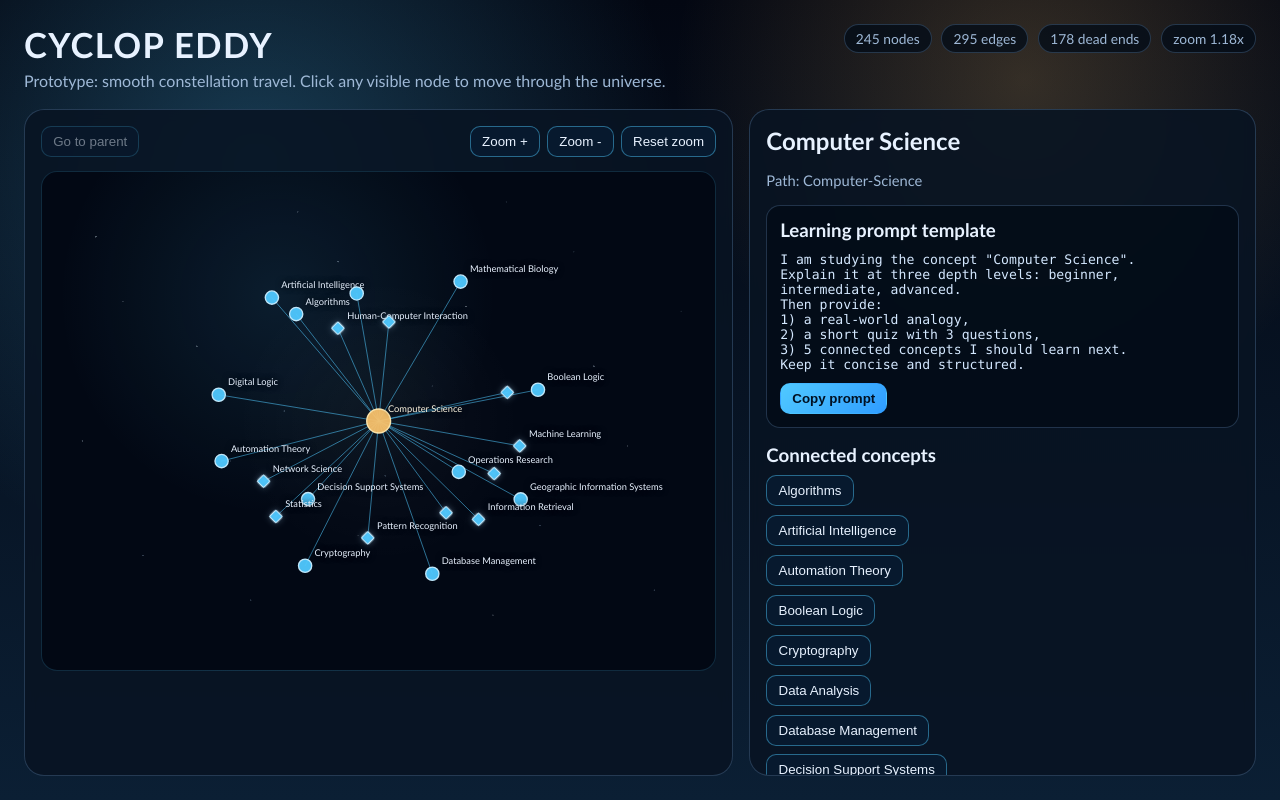
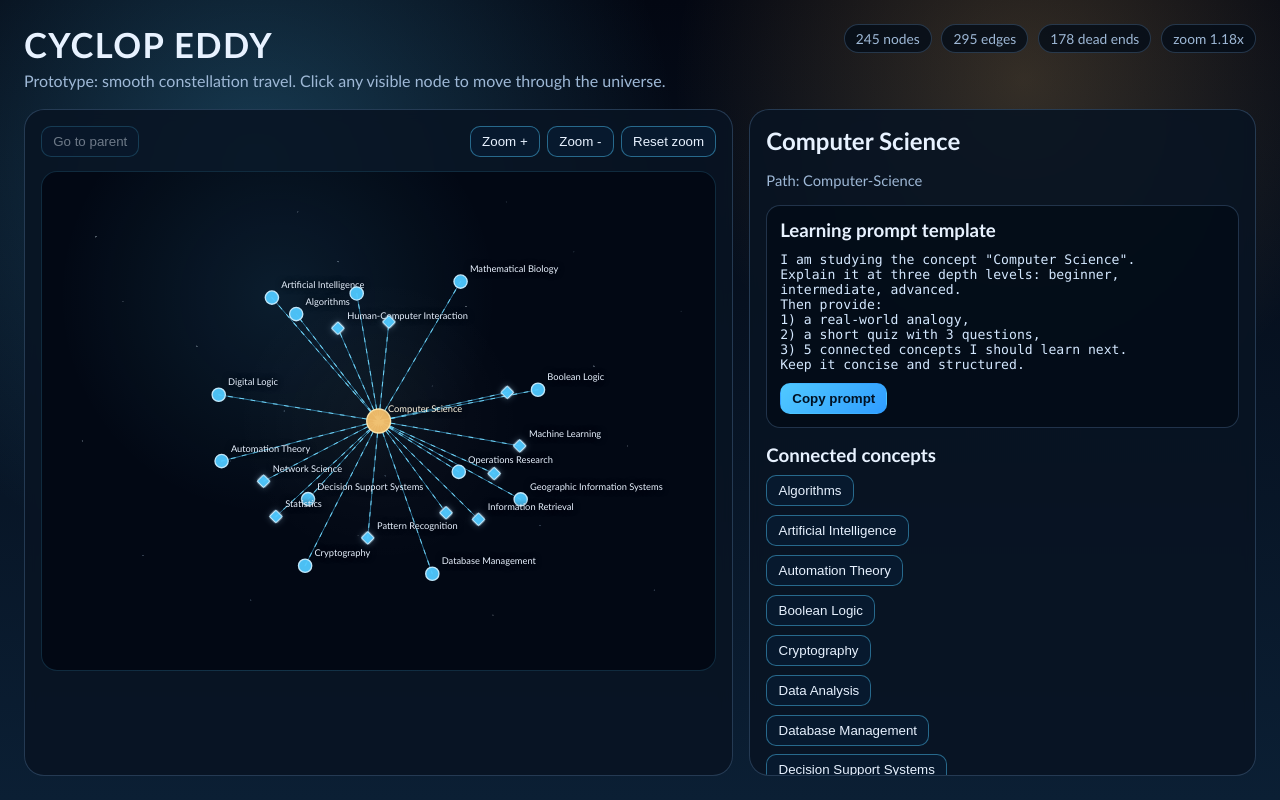
Before and after one commit to BastienSegura/cyclop-eddy, a Next.js app in the folder gui/: page / in a window 1280 px wide. Built offline with nearby package versions, Linux system fonts and the light colour scheme.

Commit message:
Animate directed edge flow and support reverse edge travel

```diff
--- a/gui/src/app/globals.css
+++ b/gui/src/app/globals.css
@@ -204,11 +204,45 @@ body {
   stroke-width: 1.4;
 }
 
+.constellation-line-flow {
+  pointer-events: none;
+  stroke-linecap: round;
+  stroke-dasharray: 6 11;
+  animation: edge-current-flow 1200ms linear infinite;
+}
+
+.constellation-line-flow.edge-far {
+  stroke: rgba(172, 194, 220, 0.16);
+  stroke-width: 0.95;
+}
+
+.constellation-line-flow.edge-mid {
+  stroke: rgba(172, 194, 220, 0.34);
+  stroke-width: 1.1;
+}
+
+.constellation-line-flow.edge-near {
+  stroke: rgba(118, 220, 255, 0.9);
+  stroke-width: 1.55;
+}
+
+@keyframes edge-current-flow {
+  to {
+    stroke-dashoffset: -34;
+  }
+}
+
 .constellation-line-hitzone {
   stroke: rgba(0, 0, 0, 0);
   stroke-width: 14;
   pointer-events: stroke;
   cursor: pointer;
+}
+
+@media (prefers-reduced-motion: reduce) {
+  .constellation-line-flow {
+    animation: none;
+  }
 }
 
 .constellation-node-group {
--- a/gui/src/features/concept-graph/ui/constellation-view.tsx
+++ b/gui/src/features/concept-graph/ui/constellation-view.tsx
@@ -449,10 +449,21 @@ export function ConstellationView({
         return;
       }
 
-      const edgeTargetElement = element?.closest("[data-target-node-id]") as HTMLElement | null;
-      const targetNodeId = edgeTargetElement?.dataset.targetNodeId;
-      if (targetNodeId) {
-        onSelectNode(targetNodeId);
+      const edgeElement = element?.closest("[data-edge-from-node-id][data-edge-to-node-id]") as HTMLElement | null;
+      const edgeFromNodeId = edgeElement?.dataset.edgeFromNodeId;
+      const edgeToNodeId = edgeElement?.dataset.edgeToNodeId;
+      if (edgeFromNodeId && edgeToNodeId) {
+        if (selectedNodeId === edgeFromNodeId) {
+          onSelectNode(edgeToNodeId);
+          return;
+        }
+
+        if (selectedNodeId === edgeToNodeId) {
+          onSelectNode(edgeFromNodeId);
+          return;
+        }
+
+        onSelectNode(edgeToNodeId);
       }
     }
   }
@@ -498,6 +509,10 @@ export function ConstellationView({
 
             return (
               <g key={`edge-${edge.from}-${edge.to}`}>
+                {/*
+                  Animated dashed overlay follows the directed edge orientation (from -> to),
+                  making the graph "current" visible without changing interaction hit targets.
+                */}
                 <line
                   x1={fromPosition.x}
                   y1={fromPosition.y}
@@ -515,7 +530,20 @@ export function ConstellationView({
                   y1={fromPosition.y}
                   x2={toPosition.x}
                   y2={toPosition.y}
-                  data-target-node-id={edge.to}
+                  className={`constellation-line-flow ${edgeClass(
+                    edge.from,
+                    edge.to,
+                    selectedNodeId,
+                    neighborhoodDepths,
+                  )}`}
+                />
+                <line
+                  x1={fromPosition.x}
+                  y1={fromPosition.y}
+                  x2={toPosition.x}
+                  y2={toPosition.y}
+                  data-edge-from-node-id={edge.from}
+                  data-edge-to-node-id={edge.to}
                   className="constellation-line-hitzone"
                 />
               </g>
```
